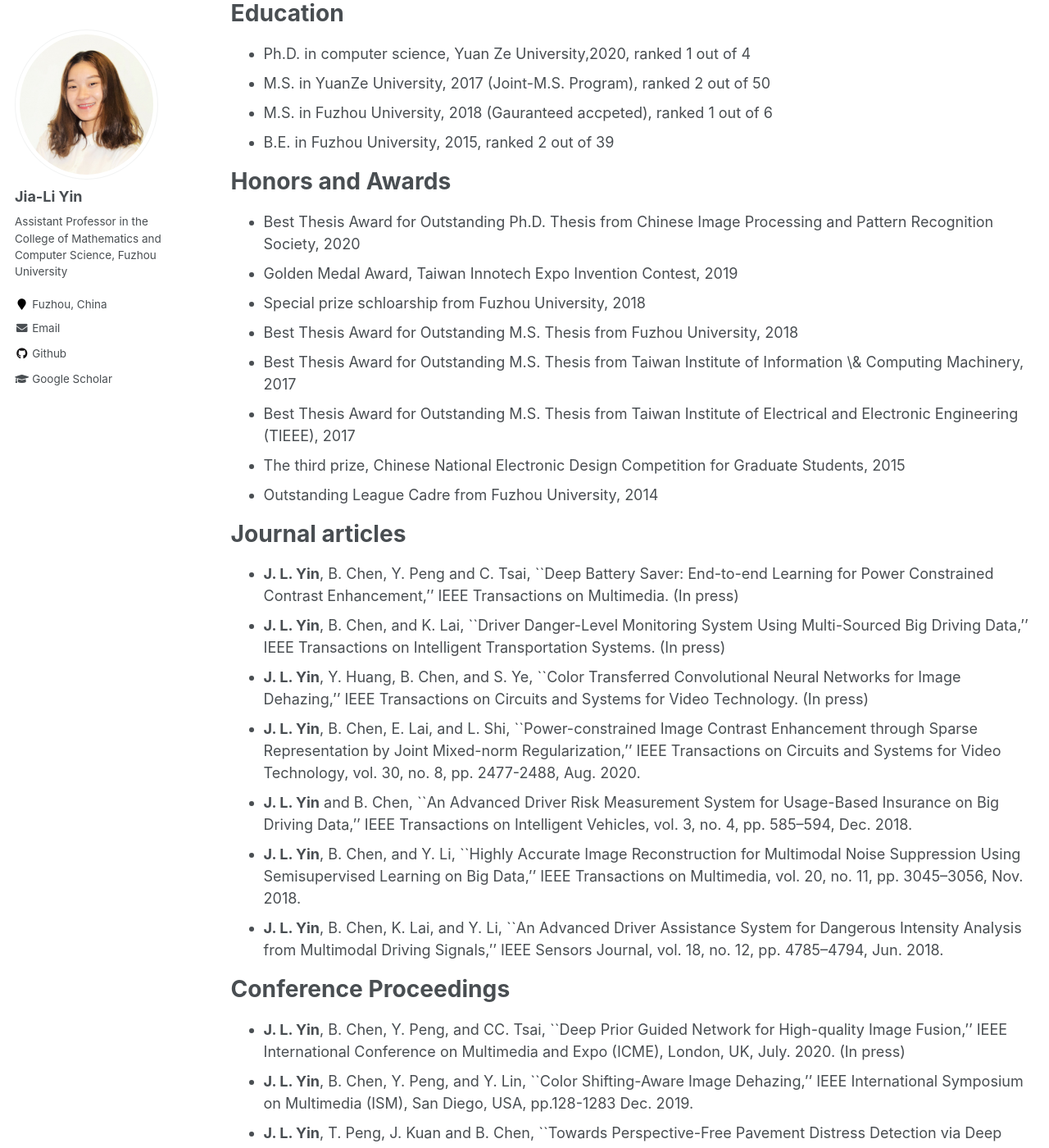
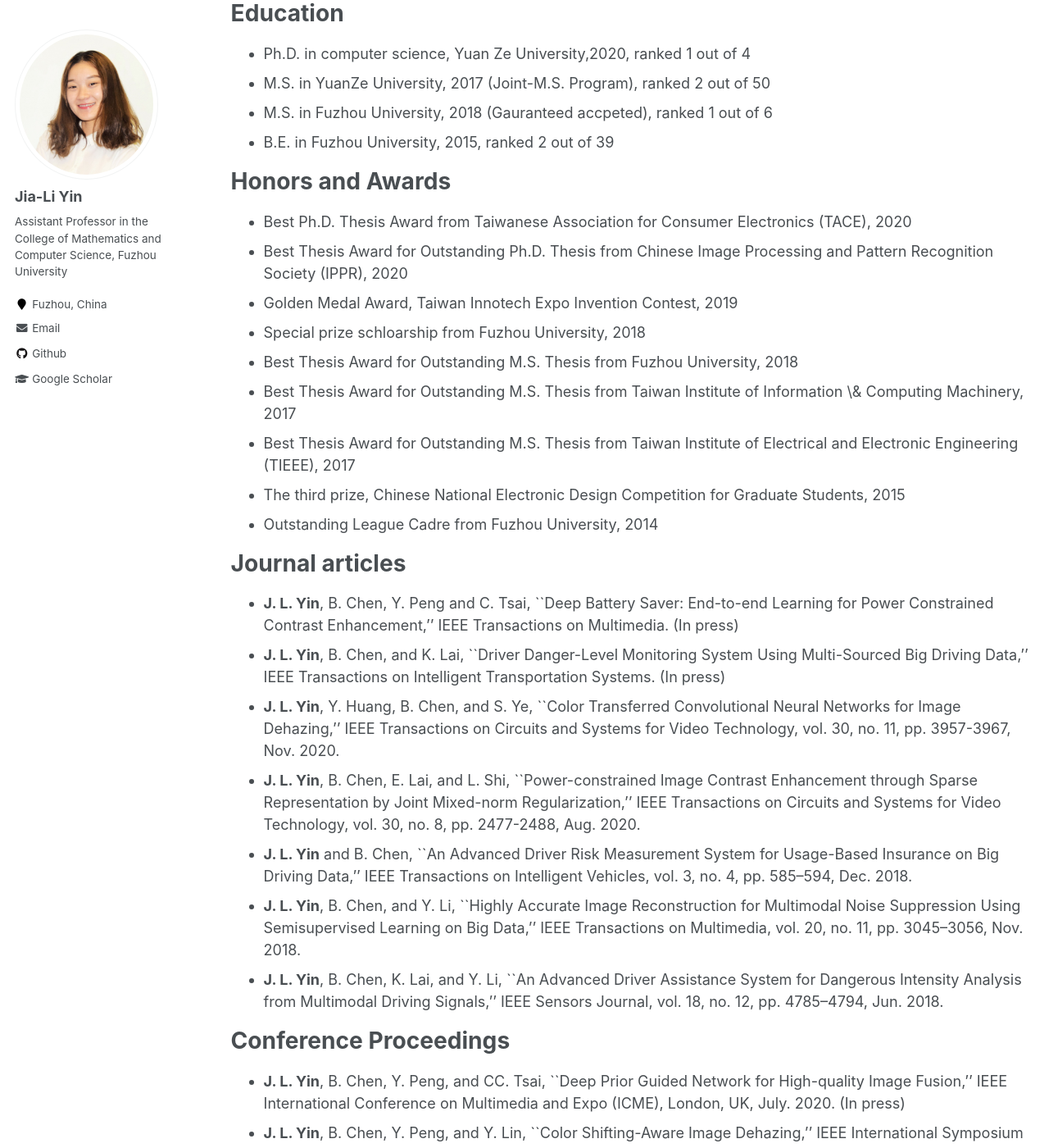
Before and after one commit to VisionFlow/visionflow.github.io, a Jekyll site: the page built from _pages/cv.md, in a window 1280 px wide and 1400 px high, scrolled down 1328 px. Shown: the whole window at 82% size. Built offline with Jekyll 4.4.1, drawn with Linux system fonts in a browser that asks for light colours.

Commit message:
Update cv.md

```diff
--- a/_pages/cv.md
+++ b/_pages/cv.md
@@ -51,7 +51,8 @@ Education
 
 Honors and Awards
 ======
-* Best Thesis Award for Outstanding Ph.D. Thesis from Chinese Image Processing and Pattern Recognition Society, 2020
+* Best Ph.D. Thesis Award from Taiwanese Association for Consumer Electronics (TACE), 2020
+* Best Thesis Award for Outstanding Ph.D. Thesis from Chinese Image Processing and Pattern Recognition Society (IPPR), 2020
 * Golden Medal Award, Taiwan Innotech Expo Invention Contest, 2019
 * Special prize schloarship from Fuzhou University, 2018
 * Best Thesis Award for Outstanding M.S. Thesis from Fuzhou University, 2018
@@ -64,7 +65,7 @@ Journal articles
 ======
 * **J. L. Yin**, B. Chen, Y. Peng and C. Tsai, ``Deep Battery Saver: End-to-end Learning for Power Constrained Contrast Enhancement,'' IEEE Transactions on Multimedia. (In press)
 * **J. L. Yin**, B. Chen, and K. Lai, ``Driver Danger-Level Monitoring System Using Multi-Sourced Big Driving Data,'' IEEE Transactions on Intelligent Transportation Systems. (In press)
-* **J. L. Yin**, Y. Huang, B. Chen, and S. Ye, ``Color Transferred Convolutional Neural Networks for Image Dehazing,'' IEEE Transactions on Circuits and Systems for Video Technology. (In press)
+* **J. L. Yin**, Y. Huang, B. Chen, and S. Ye, ``Color Transferred Convolutional Neural Networks for Image Dehazing,'' IEEE Transactions on Circuits and Systems for Video Technology, vol. 30, no. 11, pp. 3957-3967, Nov. 2020.
 * **J. L. Yin**, B. Chen, E. Lai, and L. Shi, ``Power-constrained Image Contrast Enhancement through Sparse Representation by Joint Mixed-norm Regularization,'' IEEE Transactions on Circuits and Systems for Video Technology, vol. 30, no. 8, pp. 2477-2488, Aug. 2020.
 * **J. L. Yin** and B. Chen, ``An Advanced Driver Risk Measurement System for Usage-Based Insurance on Big Driving Data,'' IEEE Transactions on Intelligent Vehicles, vol. 3, no. 4, pp. 585--594, Dec. 2018.
 * **J. L. Yin**, B. Chen, and Y. Li, ``Highly Accurate Image Reconstruction for Multimodal Noise Suppression Using Semisupervised Learning on Big Data,'' IEEE Transactions on Multimedia, vol. 20, no. 11, pp. 3045--3056, Nov. 2018.
```
